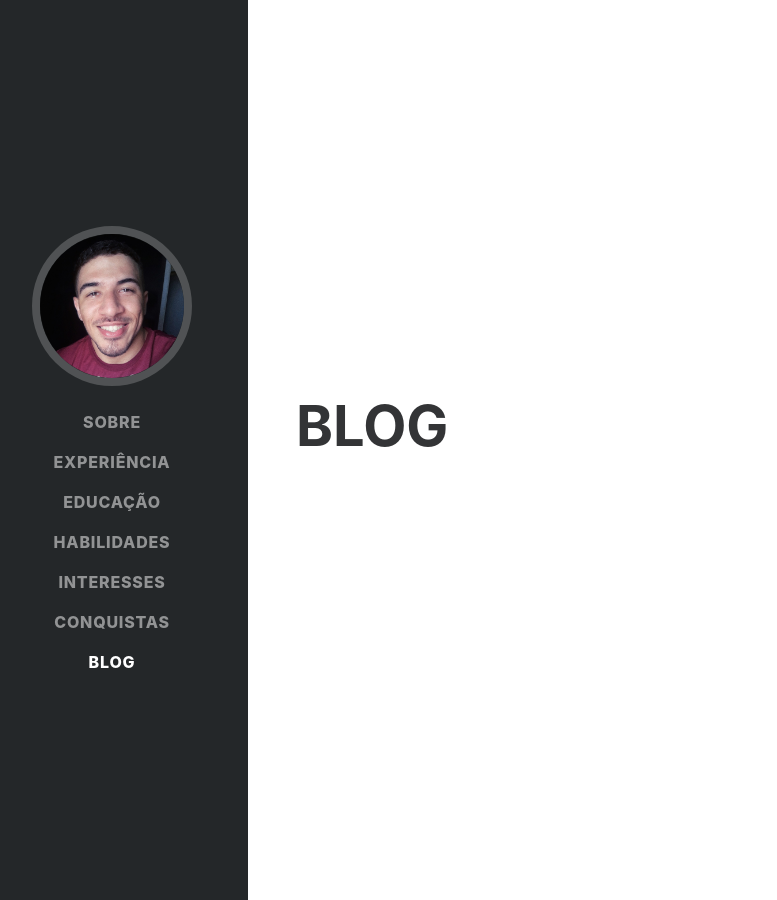
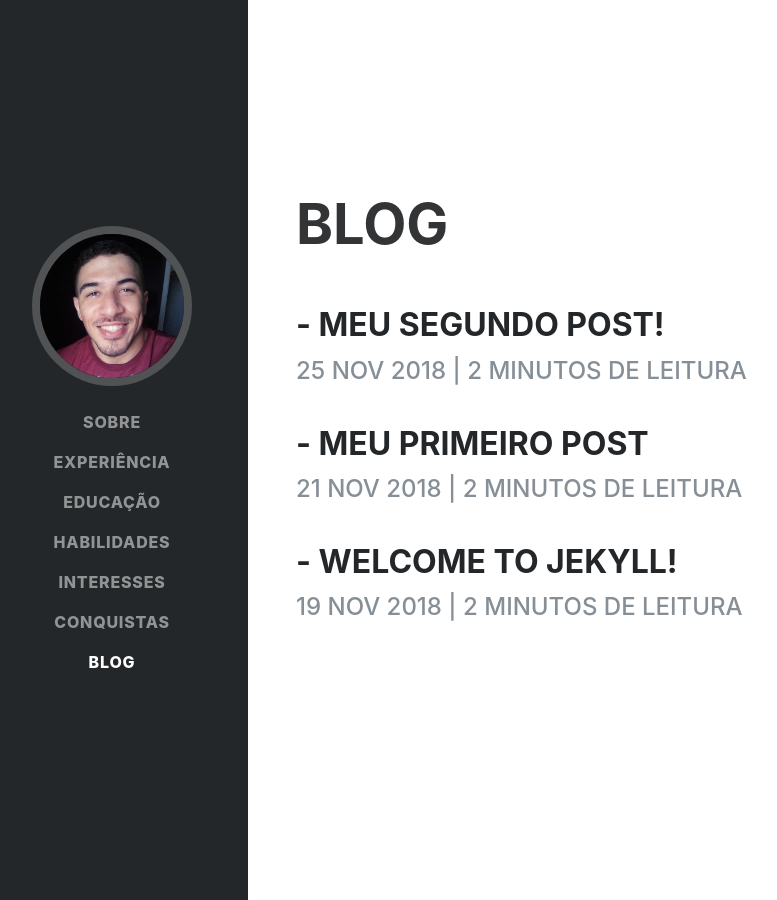
Before and after one commit to ItaloFreitas/italofreitas.github.io, a Jekyll site: the page built from index.html, in a window 1280 px wide and 900 px high, scrolled down 5758 px. Shown: the whole window, without its empty margins (24-801 px from the left). Built offline with Jekyll 4.4.1, drawn with Linux system fonts in a browser that asks for light colours; some web fonts are replaced.

Commit message:
modify: index.html >> voltei pro site.posts && tirei o espaço do liquid depois dos traços

```diff
--- a/_posts/2018-11-25-meu-segundo-post.markdown
+++ b/_posts/2018-11-25-meu-segundo-post.markdown
@@ -4,7 +4,6 @@ title:  "Meu Segundo Post! "
 date:   2018-11-25 12:25:31 -0300
 categories: jekyll update
 ---
-
 # Meu segundo post
 
 ## Espero que agora dê certo.
--- a/index.html
+++ b/index.html
@@ -3,10 +3,10 @@ layout: default
 title: Italo Freitas
 ---
 
-{% if page.posts.size == 0 %}
+{% if site.posts.size == 0 %}
 	<div class="subheading mb-2">Ainda não indiquei nada.</div>
 {% else %}
-	{% for post in page.posts %}
+	{% for post in site.posts %}
 		<div class="content list">
 			<div class="list-item">
 				<h3 class="list-post-title">
```
Also changed, not shown: 2 other files.
